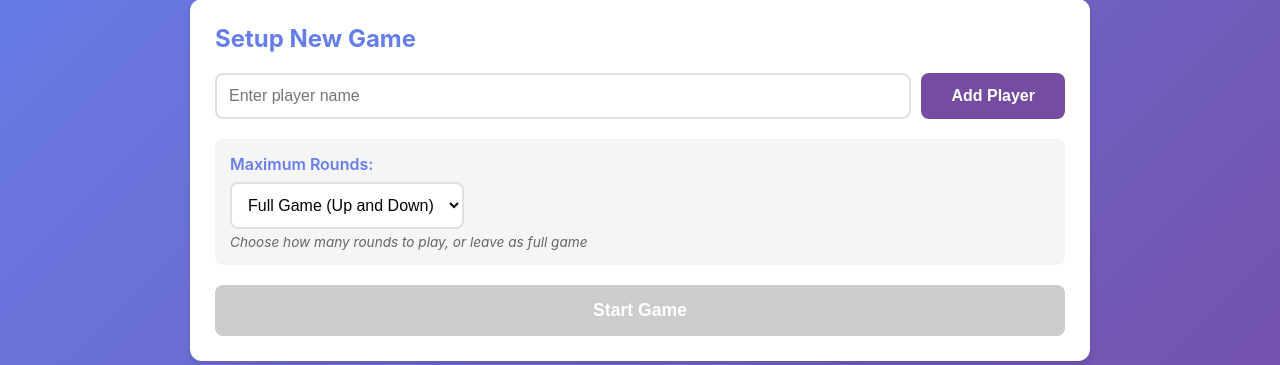
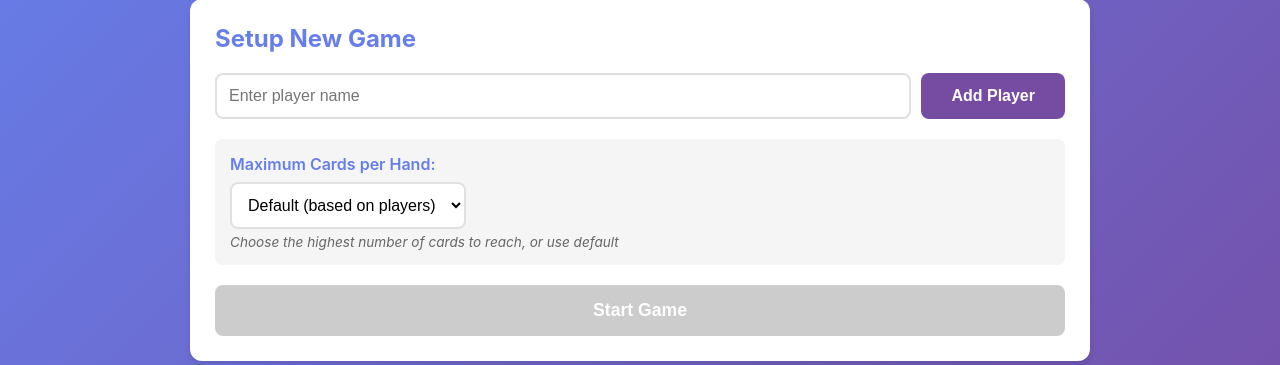
Before and after one commit to boukehuurnink-tomtom/oh-hell-scorer, a Flask app: page / in a window 1280 px wide. Shown: the part 131-496 px from the top of the page. Run offline with Flask 3, Linux system fonts and the light colour scheme.

Commit message:
Fix: Change configuration from max_rounds to max_cards
Corrected the feature to allow configuring the maximum number of cards per hand
instead of the total number of rounds.

Changes:
- OhHellGame now accepts max_cards parameter (not max_rounds)
- Max cards determines the peak of the up-and-down sequence
- For example: 4 players default to 12 cards, can now be set to 5, 7, or 10
- Updated HTML: Changed selector from 'Maximum Rounds' to 'Maximum Cards per Hand'
- Updated CSS class from max-rounds-input to max-cards-input
- Updated JavaScript to send max_cards instead of max_rounds
- Updated test_undo.py to use max_cards

The round sequence now goes: 1, 2, 3...max_cards...3, 2, 1
This allows shorter games by reducing the peak card count.

```diff
--- a/app.py
+++ b/app.py
@@ -27,19 +27,18 @@ def index():
 def new_game():
     """Create a new game with the specified players."""
     players = request.json.get('players', [])
-    max_rounds = request.json.get('max_rounds', None)
+    max_cards = request.json.get('max_cards', None)
 
     if error := _validate_player_count(players):
         return jsonify({'error': error}), 400
 
-    game_id = _create_game(players, max_rounds)
+    game_id = _create_game(players, max_cards)
     game = games[game_id]
 
     return jsonify({
         'game_id': game_id,
         'players': players,
         'max_cards': game.max_cards,
-        'max_rounds': game.max_rounds,
         'total_rounds': len(game.round_sequence),
         'hand_size': game.get_current_hand_size(),
         'dealer': game.get_current_dealer()
@@ -90,7 +89,6 @@ def game_state():
         'hand_size': hand_size,
         'dealer': game.get_current_dealer() if hand_size else None,
         'max_cards': game.max_cards,
-        'max_rounds': game.max_rounds,
         'total_rounds': len(game.round_sequence),
         'game_complete': hand_size is None
     })
@@ -139,10 +137,10 @@ def _validate_player_count(players):
     return None
 
 
-def _create_game(players, max_rounds=None):
+def _create_game(players, max_cards=None):
     """Create a new game and store it in the session."""
     game_id = secrets.token_hex(8)
-    games[game_id] = OhHellGame(players, max_rounds)
+    games[game_id] = OhHellGame(players, max_cards)
     session['game_id'] = game_id
     return game_id
 
--- a/static/app.js
+++ b/static/app.js
@@ -111,12 +111,12 @@ async function startGame() {
     }
 
     try {
-        const maxRoundsSelect = document.getElementById('max-rounds-select');
-        const maxRounds = maxRoundsSelect.value ? parseInt(maxRoundsSelect.value) : null;
+        const maxCardsSelect = document.getElementById('max-cards-select');
+        const maxCards = maxCardsSelect.value ? parseInt(maxCardsSelect.value) : null;
 
         const data = await fetchApi('/api/new_game', {
             players: gameState.players,
-            max_rounds: maxRounds
+            max_cards: maxCards
         });
 
         gameState.handSize = data.hand_size;
--- a/static/style.css
+++ b/static/style.css
@@ -64,21 +64,21 @@ header h1 {
     margin-bottom: 20px;
 }
 
-.max-rounds-input {
+.max-cards-input {
     margin-bottom: 20px;
     padding: 15px;
     background: #f5f5f5;
     border-radius: 8px;
 }
 
-.max-rounds-input label {
+.max-cards-input label {
     display: block;
     font-weight: 600;
     margin-bottom: 8px;
     color: #667eea;
 }
 
-.max-rounds-input .hint {
+.max-cards-input .hint {
     font-size: 0.85em;
     color: #666;
     margin-top: 5px;
--- a/templates/index.html
+++ b/templates/index.html
@@ -24,16 +24,16 @@
                         <button onclick="addPlayer()" class="btn btn-secondary">Add Player</button>
                     </div>
                 </div>
-                <div class="max-rounds-input">
-                    <label for="max-rounds-select">Maximum Rounds:</label>
-                    <select id="max-rounds-select">
-                        <option value="">Full Game (Up and Down)</option>
-                        <option value="5">5 Rounds</option>
-                        <option value="10">10 Rounds</option>
-                        <option value="15">15 Rounds</option>
-                        <option value="20">20 Rounds</option>
+                <div class="max-cards-input">
+                    <label for="max-cards-select">Maximum Cards per Hand:</label>
+                    <select id="max-cards-select">
+                        <option value="">Default (based on players)</option>
+                        <option value="5">5 Cards</option>
+                        <option value="7">7 Cards</option>
+                        <option value="10">10 Cards</option>
+                        <option value="12">12 Cards</option>
                     </select>
-                    <p class="hint">Choose how many rounds to play, or leave as full game</p>
+                    <p class="hint">Choose the highest number of cards to reach, or use default</p>
                 </div>
                 <button onclick="startGame()" class="btn btn-primary" id="start-game-btn" disabled>Start Game</button>
             </div>
```
Also changed, not shown: oh_hell_scorer.py (+10 -10 lines), test_undo.py (+5 -4 lines).
